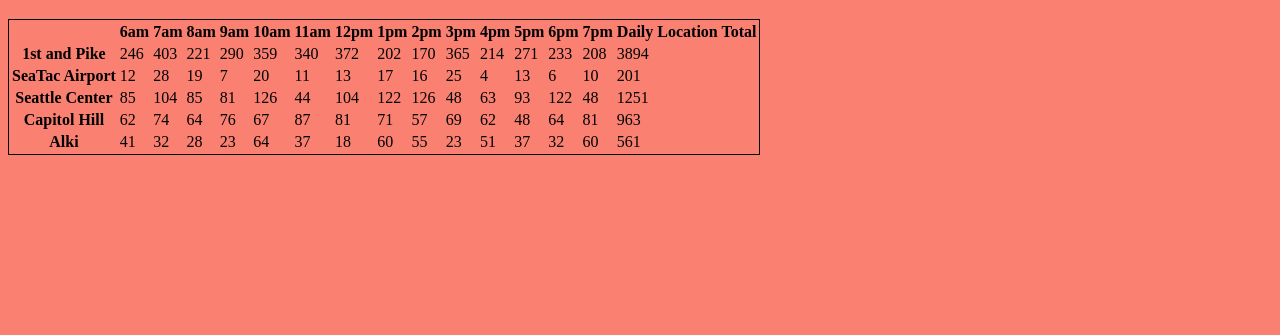
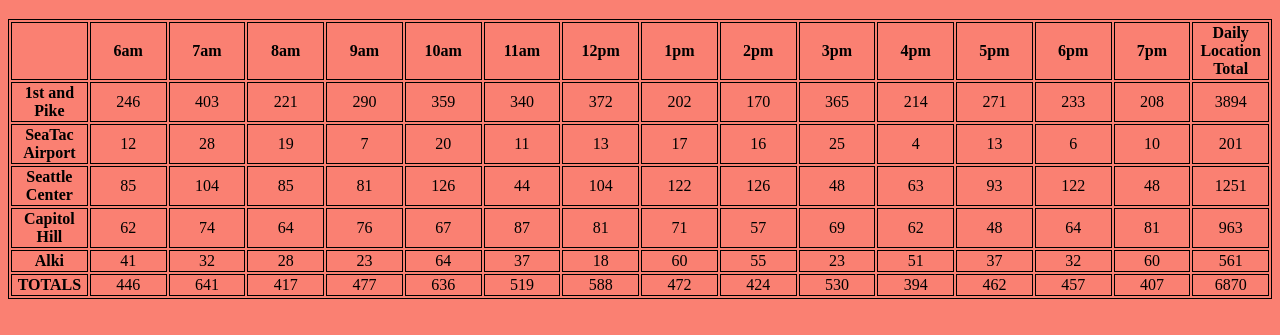
Before and after one commit to clesesne3/cookie-stand, a plain HTML site: page sales.html in a window 1280 px wide. Shown: the part 61-396 px from the top of the page. Drawn offline with Linux system fonts and the light colour scheme.

Commit message:
debugged render function for location data rows

```diff
--- a/sales.css
+++ b/sales.css
@@ -31,4 +31,18 @@ li {
 
 table {
   border: 1px solid Black;
+  table-layout: fixed;
+  width: 100%;
 }
+
+th {
+  border: 1px solid Black;
+  text-align: center;
+  word-wrap: break-word;
+}
+
+td {
+  border: 1px solid Black;
+  text-align: center;
+  word-wrap: break-word;
+}
--- a/sales_constructor.js
+++ b/sales_constructor.js
@@ -4,10 +4,9 @@
 
 var arrTime = ['6am', '7am', '8am', '9am', '10am', '11am', '12pm', '1pm', '2pm', '3pm', '4pm', '5pm', '6pm', '7pm'];
 var allLocations = [];
+var tableEl = document.getElementById('cookiestands'); // create table element
 
-var dailyCookieTotal = 0; //total cookies per day for each location
-
-// construtor function to build each location object
+// constructor function to build each location object
 function CreateLocation (name, minCustomer, maxCustomer, avgCookies) {
   this.name = name;
   this.minCustomer = minCustomer;
@@ -15,6 +14,7 @@ function CreateLocation (name, minCustomer, maxCustomer, avgCookies) {
   this.avgCookies = avgCookies;
   this.randCustomer = [];
   this.arrCookies = [];
+  this.hourlyTotals = [];
   this.cookiesTotal = 0;
   allLocations.push(this);
 
@@ -27,28 +27,41 @@ function CreateLocation (name, minCustomer, maxCustomer, avgCookies) {
     }
     return this.arrCookies;
   };
-  this.totalCookies = function() {
+  this.totalCookies = function() { // calculates daily cookie total for respective location
     for (var i = 0; i < this.arrCookies.length; i++) {
       this.cookiesTotal += this.arrCookies[i];
     }
     return this.cookiesTotal;
   };
+  this.makeTableRow = function() { // creates complete data row for respective location
+    var trEl = document.createElement('tr');
+    var thEl = document.createElement('th');
+    thEl.textContent = this.name;
+    trEl.appendChild(thEl);
+    for (var i = 0; i < this.arrCookies.length; i++) {
+      var tdEl = document.createElement('td');
+      tdEl.textContent = this.arrCookies[i];
+      trEl.appendChild(tdEl);
+    }
+    var tdTotalEl = document.createElement('td');
+    tdTotalEl.textContent = this.cookiesTotal;
+    trEl.appendChild(tdTotalEl);
+    tableEl.appendChild(trEl);
+  };
 }
 
-function createAllStands() {
-  new CreateLocation('1st and Pike', 23, 65, 6.3);
-  new CreateLocation('SeaTac Airport', 3, 24, 1.2);
-  new CreateLocation('Seattle Center', 11, 38, 3.7);
-  new CreateLocation('Capitol Hill', 20, 38, 2.3);
-  new CreateLocation('Alki', 2, 16, 4.6);
-}
-createAllStands();
+//function createAllStands() {
+var firstAndPike = new CreateLocation('1st and Pike', 23, 65, 6.3);
+var seaTacAirport = new CreateLocation('SeaTac Airport', 3, 24, 1.2);
+var seattleCenter = new CreateLocation('Seattle Center', 11, 38, 3.7);
+var capitolHill = new CreateLocation('Capitol Hill', 20, 38, 2.3);
+var alki = new CreateLocation('Alki', 2, 16, 4.6);
+//}
+//createAllStands();
 
-var tableEl = document.getElementById('cookiestands');
-
-function makeHeaderRow(inputArray) { // this should access array of time values
+function makeHeaderRow(arrTime) {
   var trEl = document.createElement('tr');
-  for (var i = 0; i <= inputArray.length; i++) {
+  for (var i = 0; i <= arrTime.length; i++) {
     if (i === 0) {
       var thEl = document.createElement('th');
       thEl.textContent = '';
@@ -56,7 +69,7 @@ function makeHeaderRow(inputArray) { // this should access array of time values
     }
     else {
       var thEl = document.createElement('th');
-      thEl.textContent = inputArray[i - 1];
+      thEl.textContent = arrTime[i - 1];
       trEl.appendChild(thEl);
     }
   }
@@ -66,25 +79,45 @@ function makeHeaderRow(inputArray) { // this should access array of time values
   tableEl.appendChild(trEl);
 }
 
-function makeTableRow () {
+function makeAllRows() {
   for (var i = 0; i < allLocations.length; i++) {
-    var thEl = document.createElement('th');
-    var trEl = document.createElement('tr');
-    thEl.textContent = allLocations[i].name;
-    trEl.appendChild(thEl);
+    allLocations[i].customerNum();
     allLocations[i].cookiesPerHour();
     allLocations[i].totalCookies();
-    for (var j = 0; j < allLocations[0].arrCookies.length; j++) {
-      var tdEl = document.createElement('td');
-      tdEl.textContent = allLocations[i].arrCookies[j];
-      trEl.appendChild(tdEl);
-    }
-    var tdTotalEl = document.createElement('td');
-    tdTotalEl.textContent = allLocations[i].cookiesTotal;
-    trEl.appendChild(tdTotalEl);
-    tableEl.appendChild(trEl);
+    allLocations[i].makeTableRow();
   }
 }
 
+// **STRETCH GOAL** - calculate hourly total for all five locations
+function hourlyTotal (j) {
+  var total = 0;
+  for (var i = 0; i < allLocations.length; i++) {
+    total += allLocations[i].arrCookies[j];
+  }
+  return total;
+}
+
+// display hourly totals for all locations
+function makeFooterRow () {
+  var trEl = document.createElement('tr');
+  var thEl = document.createElement('th');
+  thEl.textContent = 'TOTALS';
+  trEl.appendChild(thEl);
+  for (var i = 0; i < allLocations[0].arrCookies.length; i++) {
+    var tdEl = document.createElement('td');
+    tdEl.textContent = hourlyTotal(i);
+    trEl.appendChild(tdEl);
+  }
+  var tdAllDailyTotal = document.createElement('td');
+  var sum = 0;
+  for (var j = 0; j < allLocations.length; j++) {
+    sum += allLocations[j].cookiesTotal;
+  }
+  tdAllDailyTotal.textContent = sum;
+  trEl.appendChild(tdAllDailyTotal);
+  tableEl.appendChild(trEl);
+}
+
 makeHeaderRow(arrTime);
-makeTableRow();
+makeAllRows();
+makeFooterRow();
```
